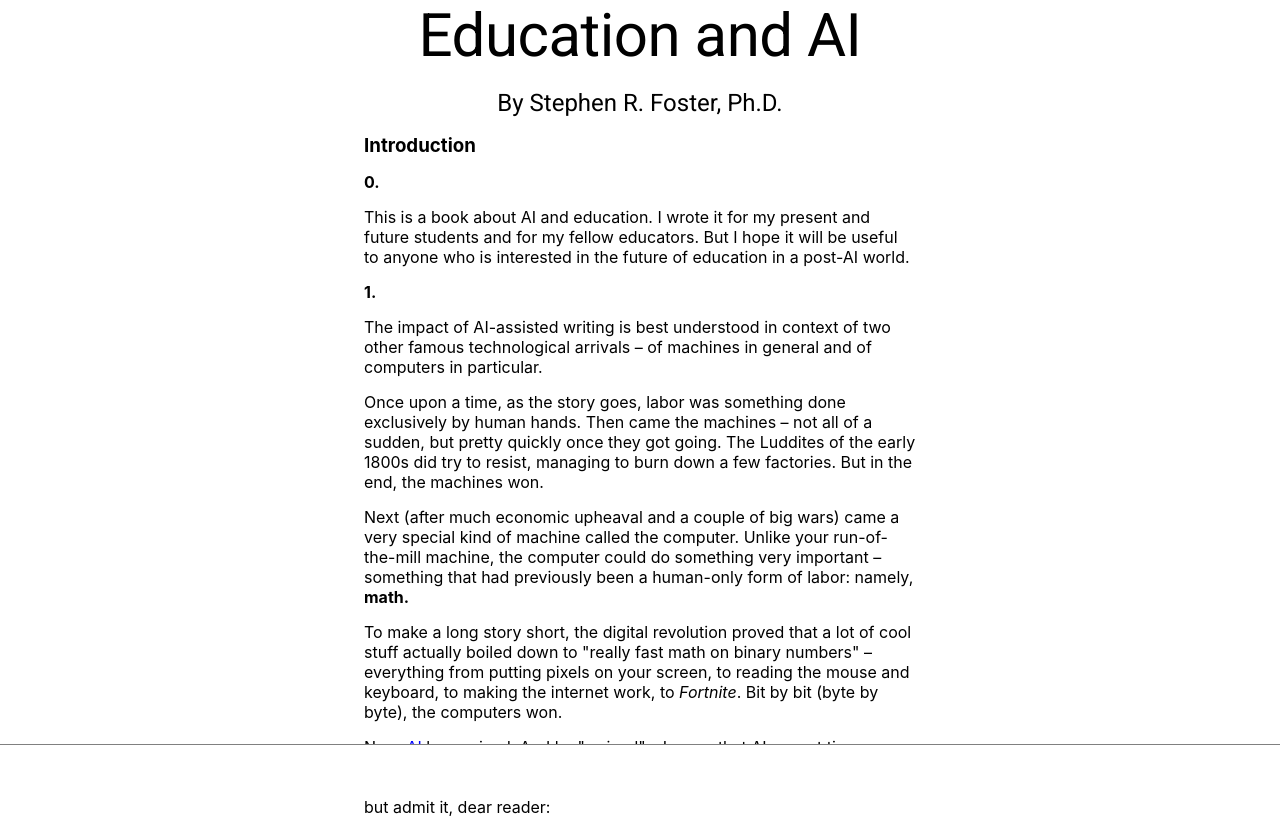
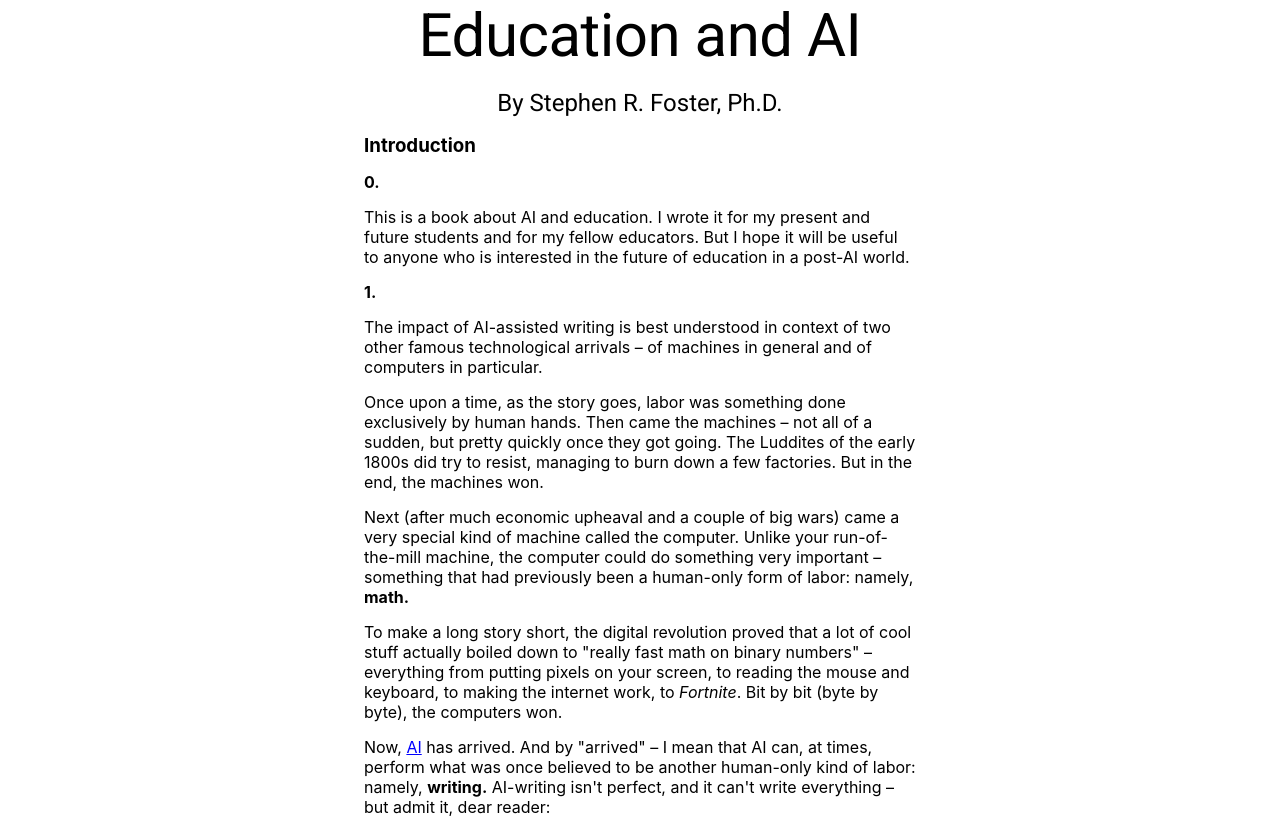
Before and after one commit to srfoster/ai-is-here, a React (Create React App) app: page / in a window 1280 px wide. Shown: the top 818 px of the page. Built offline with nearby package versions, Linux system fonts and the light colour scheme.

Commit message:
fade discover

```diff
--- a/src/EReader.js
+++ b/src/EReader.js
@@ -140,10 +140,10 @@ export function EReader({ content, footnotes }) {
               {stuff}
             </div>
         </Box>
-        <Box style={{height:50, width: "100vw", backgroundColor:"white", position: "fixed", bottom: 0, left: 0, borderTop: "1px solid gray", paddingTop: 5}}>
+        {/* <Box style={{height:50, width: "100vw", backgroundColor:"white", position: "fixed", bottom: 0, left: 0, borderTop: "1px solid gray", paddingTop: 5}}>
            <Container maxWidth="sm" >
            </Container>
-        </Box>
+        </Box> */}
 
               <Footnote toShow={footnotes[showFootnote]}
                   handleClose={ ()=>setShowFootnote(null)} />
```
